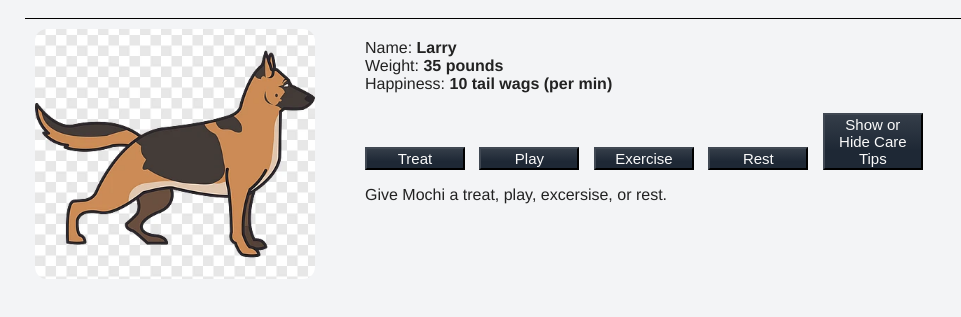
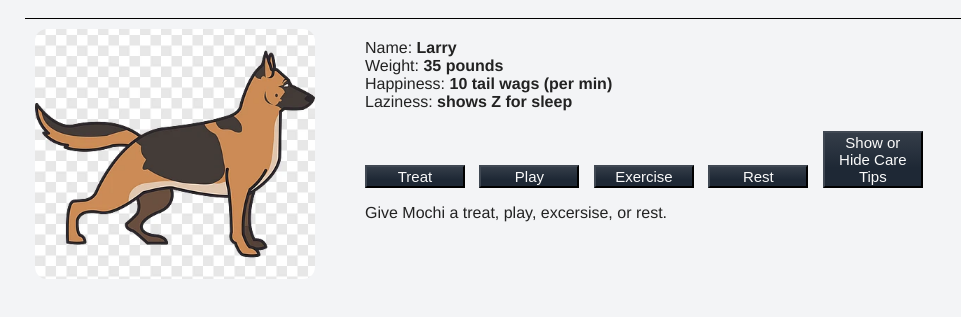
Before and after one commit to mahdiabolfathi547-beep/CIT384-Project2, a plain HTML site: page index.html in a window 1280 px wide. Shown: the part 65-382 px from the top of the page, without its empty margins (0-961 px from the left). Drawn offline with nearby package versions, Linux system fonts and the light colour scheme.

Commit message:
newly added properties

```diff
--- a/index.html
+++ b/index.html
@@ -31,6 +31,7 @@
         <div>Name: <strong><span class="name"></span></strong></div>
         <div>Weight: <strong><span class="weight"></span> pounds</strong></div>
         <div>Happiness: <strong><span class="happiness"></span> tail wags (per min)</strong></div>
+        <div>Laziness: <strong><span class="Laziness">shows Z for sleep</span></strong></div>
         <div class="button-container">
           <button class="treat-button">
             Treat
```
